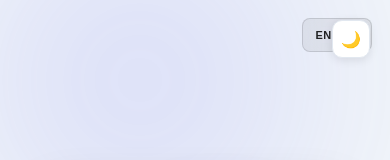
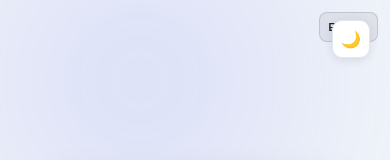
Before and after one commit to amadoujawo1/epom-dev, a React (Vite) app in the folder client/: page / in a window 390 px wide. Shown: the top 160 px of the page. Built offline with nearby package versions, Linux system fonts and the light colour scheme.

Commit message:
Enhance mobile responsiveness for language toggle visibility in topbar and login page

```diff
--- a/client/src/styles.css
+++ b/client/src/styles.css
@@ -2727,7 +2727,24 @@ label {
 
 @media (max-width: 480px) {
   .top-controls .lang-toggle-btn {
-    display: none; /* Hide lang toggle on tiny screens */
+    display: flex; /* Ensure lang toggle shows on small screens */
+    padding: 0 8px;
+    height: 30px;
+    font-size: 10px;
+  }
+
+  .top-controls {
+    gap: 4px;
+  }
+
+  .ctrl-btn {
+    width: 30px;
+    height: 30px;
+  }
+
+  .ctrl-btn svg {
+    width: 14px;
+    height: 14px;
   }
 
   .page-title {
@@ -2744,6 +2761,18 @@ label {
 
   .summary-val {
     font-size: 20px;
+  }
+
+  .login-top-controls {
+    top: 12px;
+    right: 12px;
+    gap: 6px;
+  }
+
+  .login-lang-toggle {
+    height: 30px;
+    padding: 0 8px;
+    font-size: 10px;
   }
 }
 
```
